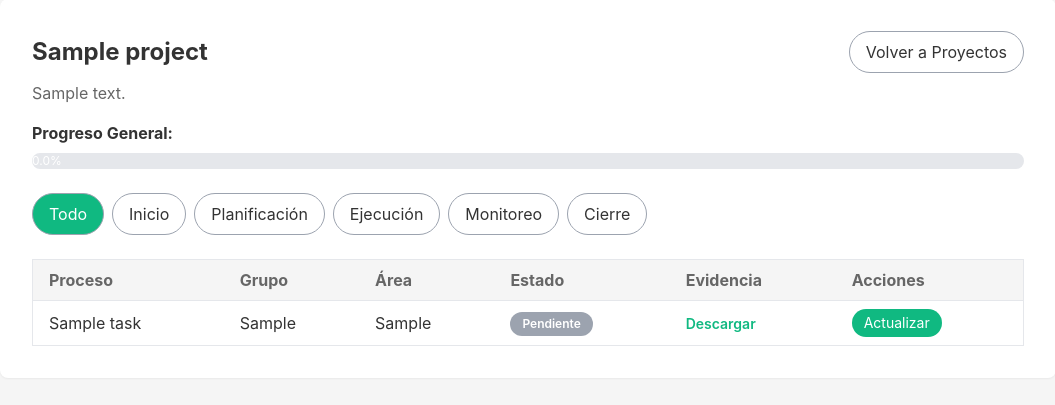
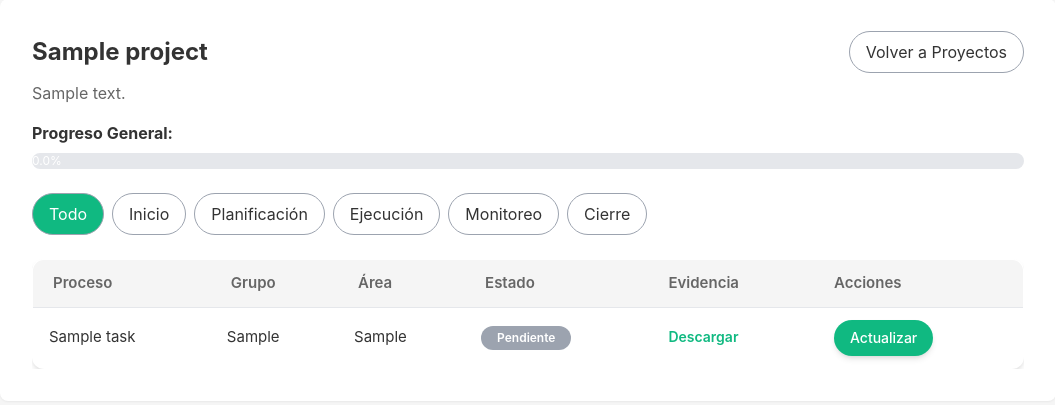
Before and after one commit to Jairodaniel-17/GPTI-TA-2025-I, a Flask app: page /project/1 in a window 1280 px wide. Shown: the part 99-504 px from the top of the page, without its empty margins (112-1167 px from the left). Run offline with Flask 3, Linux system fonts and the light colour scheme; a user stored in the database is signed in; tables that the repository leaves empty hold one stand-in row (values such as "Sample post"); some libraries are stand-ins or nearby versions.

Commit message:
mejora en el diseño de la tabla de proyecto

```diff
--- a/templates/project.html
+++ b/templates/project.html
@@ -44,32 +44,32 @@
 
   <!-- Tabla de tareas -->
   <div class="overflow-x-auto">
-    <table class="min-w-full bg-fondoSec border border-gray-200">
+    <table class="min-w-full bg-fondoSec rounded-xl shadow-md border border-gray-200 overflow-hidden text-[15px]">
       <thead>
-        <tr class="bg-fondo">
-          <th class="px-4 py-2 text-left text-textoSec">Proceso</th>
-          <th class="px-4 py-2 text-left text-textoSec">Grupo</th>
-          <th class="px-4 py-2 text-left text-textoSec">Área</th>
-          <th class="px-4 py-2 text-left text-textoSec">Estado</th>
-          <th class="px-4 py-2 text-left text-textoSec">Evidencia</th>
-          <th class="px-4 py-2 text-left text-textoSec">Acciones</th>
+        <tr class="bg-fondo border-b border-gray-200">
+          <th class="px-5 py-3 text-left text-textoSec font-semibold">Proceso</th>
+          <th class="px-5 py-3 text-left text-textoSec font-semibold">Grupo</th>
+          <th class="px-5 py-3 text-left text-textoSec font-semibold">Área</th>
+          <th class="px-5 py-3 text-left text-textoSec font-semibold">Estado</th>
+          <th class="px-5 py-3 text-left text-textoSec font-semibold">Evidencia</th>
+          <th class="px-5 py-3 text-left text-textoSec font-semibold">Acciones</th>
         </tr>
       </thead>
       <tbody>
         {% for task in project.tasks %}
-        <tr class="border-t border-gray-200 task-row" data-group="{{ task.process_group }}">
+        <tr class="border-b border-gray-100 hover:bg-gray-50 transition-colors duration-150 task-row" data-group="{{ task.process_group }}">
           <td class="px-4 py-2">{{ task.process_name }}</td>
           <td class="px-4 py-2">{{ task.process_group }}</td>
           <td class="px-4 py-2">{{ task.knowledge_area }}</td>
           <td class="px-4 py-2">
-            <span class="inline-block px-3 py-1 rounded-full text-xs font-semibold
-              {% if task.status == 'Terminado' %}bg-verde text-white
-              {% elif task.status == 'En Proceso' %}bg-yellow-400 text-texto
-              {% else %}bg-gris text-white{% endif %}">
+            <span class="inline-block px-4 py-1 rounded-pill text-xs font-semibold
+            {% if task.status == 'Terminado' %}bg-verde text-white
+            {% elif task.status == 'En Proceso' %}bg-yellow-400 text-texto
+            {% else %}bg-gris text-white{% endif %}">
               {{ task.status }}
             </span>
           </td>
-          <td class="px-4 py-2">
+          <td class="px-5 py-3">
             {% if task.evidence_file %}
             <a href="{{ url_for('download_file', filename=task.evidence_file) }}"
             class="text-verde font-semibold hover:underline text-sm"
@@ -81,11 +81,11 @@
             <span class="text-textoSec text-sm">Sin evidencia</span>
             {% endif %}
           </td>
-          <td class="px-4 py-2">
+          <td class="px-5 py-3">
             <!-- Botón que abre el modal -->
             <button type="button"
               @click="modalTaskId = {{ task.id }}"
-              class="bg-verde text-white px-3 py-1 rounded-full text-sm hover:opacity-90">
+              class="bg-verde text-white px-4 py-2 rounded-pill text-sm font-medium shadow-md hover:bg-emerald-600 focus:outline-none focus:ring-2 focus:ring-verde transition-all duration-150">
               Actualizar
             </button>
 
```
